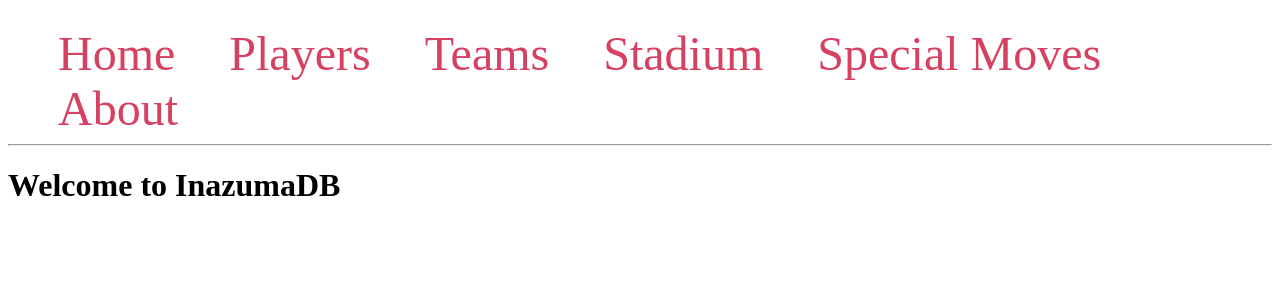
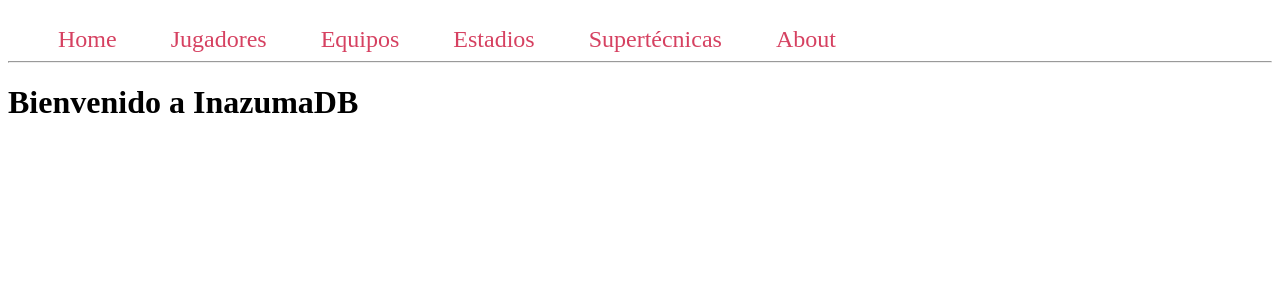
Before and after one commit to Pablo400-glitch/Inazuma_DB, a Flask app: page / in a window 1280 px wide. Shown: the top 300 px of the page. Run offline with Flask 3, Linux system fonts and the light colour scheme; some libraries are stand-ins or nearby versions.

Commit message:
Update font size and padding in base.html, and update links in index.html and templates.html

```diff
--- a/API/templates/base.html
+++ b/API/templates/base.html
@@ -6,14 +6,14 @@
     <style>
         nav a {
             color: #d64161;
-            font-size: 3em;
+            font-size: 24px;
             margin-left: 50px;
             text-decoration: none;
         }
 
         .player {
-            padding: 20px;
-            margin: 10px;
+            padding: 5px;
+            margin: 5px;
             background-color: #f7f4f4;
         }
     </style>
@@ -21,10 +21,10 @@
 <body>
     <nav>
         <a href="{{ url_for('index') }}">Home</a>
-        <a href="{{ url_for('Players') }}">Players</a>
-        <a href="{{ url_for('Teams') }}">Teams</a>
-        <a href="{{ url_for('Stadiums') }}">Stadium</a>
-        <a href="{{ url_for('Special_Moves') }}">Special Moves</a>
+        <a href="{{ url_for('Players') }}">Jugadores</a>
+        <a href="{{ url_for('Teams') }}">Equipos</a>
+        <a href="{{ url_for('Stadiums') }}">Estadios</a>
+        <a href="{{ url_for('Special_Moves') }}">Supertécnicas</a>
         <a href="#">About</a>
     </nav>
     <hr>
--- a/API/templates/index.html
+++ b/API/templates/index.html
@@ -1,5 +1,5 @@
 {% extends 'base.html' %}
 
 {% block content %}
-    <h1>{% block title %} Welcome to InazumaDB {% endblock %}</h1>
+    <h1>{% block title %} Bienvenido a InazumaDB {% endblock %}</h1>
 {% endblock %}
--- a/API/templates/players.html
+++ b/API/templates/players.html
@@ -1,7 +1,6 @@
 {% extends 'base.html' %}
 
 {% block content %}
-    <h1>{% block title %} Players {% endblock %}</h1>
     {% for player in players %}
         <div class='player'>
             <h2>{{ player[1] }} {{ player[2] }}</h2>
--- a/API/templates/special_moves.html
+++ b/API/templates/special_moves.html
@@ -1,7 +1,6 @@
 {% extends 'base.html' %}
 
 {% block content %}
-    <h1>{% block title %} Players {% endblock %}</h1>
     {% for special_move in special_moves %}
         <div class='player'>
             <h2>{{ special_move[1] }}</h2>
--- a/API/templates/stadium.html
+++ b/API/templates/stadium.html
@@ -1,7 +1,6 @@
 {% extends 'base.html' %}
 
 {% block content %}
-    <h1>{% block title %} Stadium {% endblock %}</h1>
     {% for stadium in stadiums %}
         <div class='player'>
             <h2>{{ stadium[1] }}</h2>
--- a/API/templates/teams.html
+++ b/API/templates/teams.html
@@ -1,7 +1,6 @@
 {% extends 'base.html' %}
 
 {% block content %}
-    <h1>{% block title %} Teams {% endblock %}</h1>
     {% for team in teams %}
         <div class='player'>
             <h2>{{ team[0] }}</h2>
```
